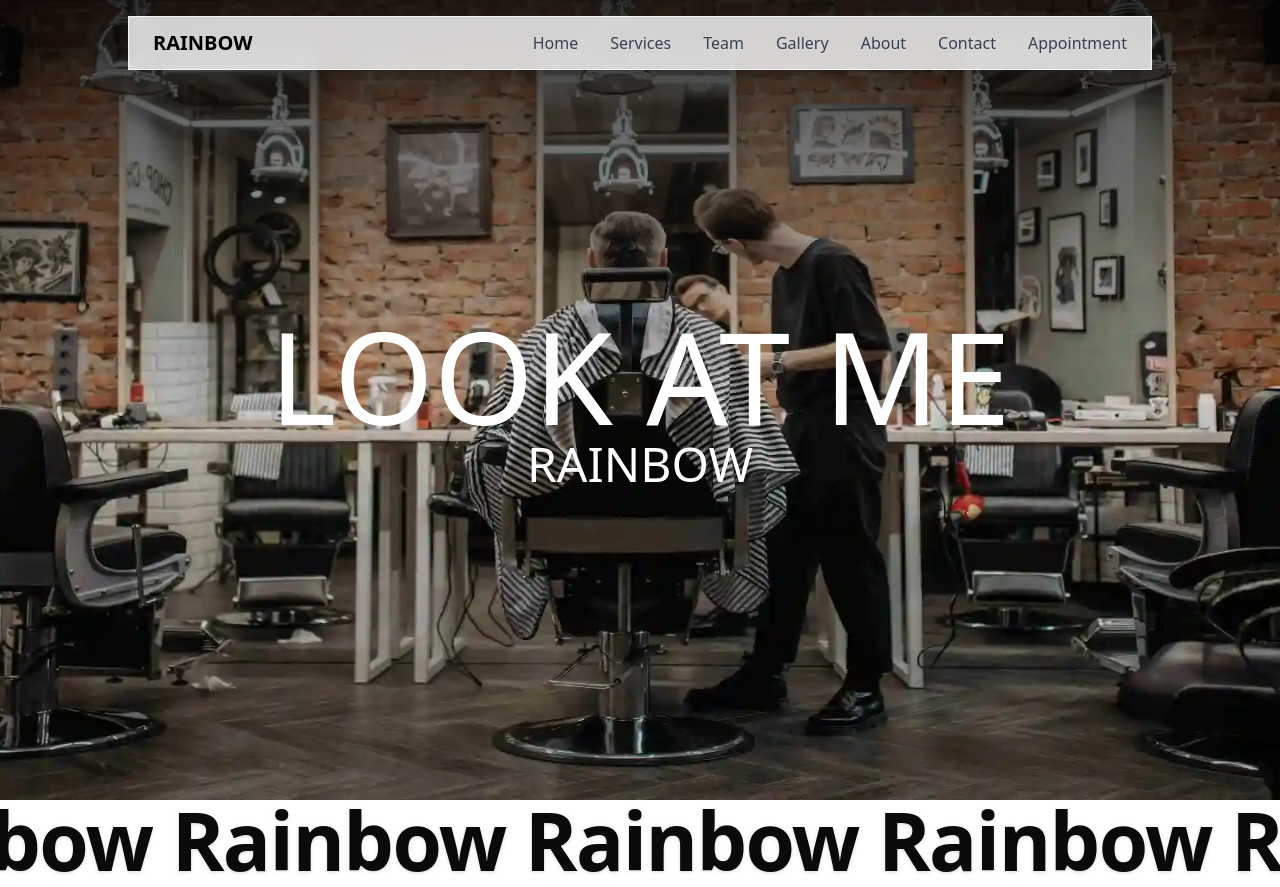
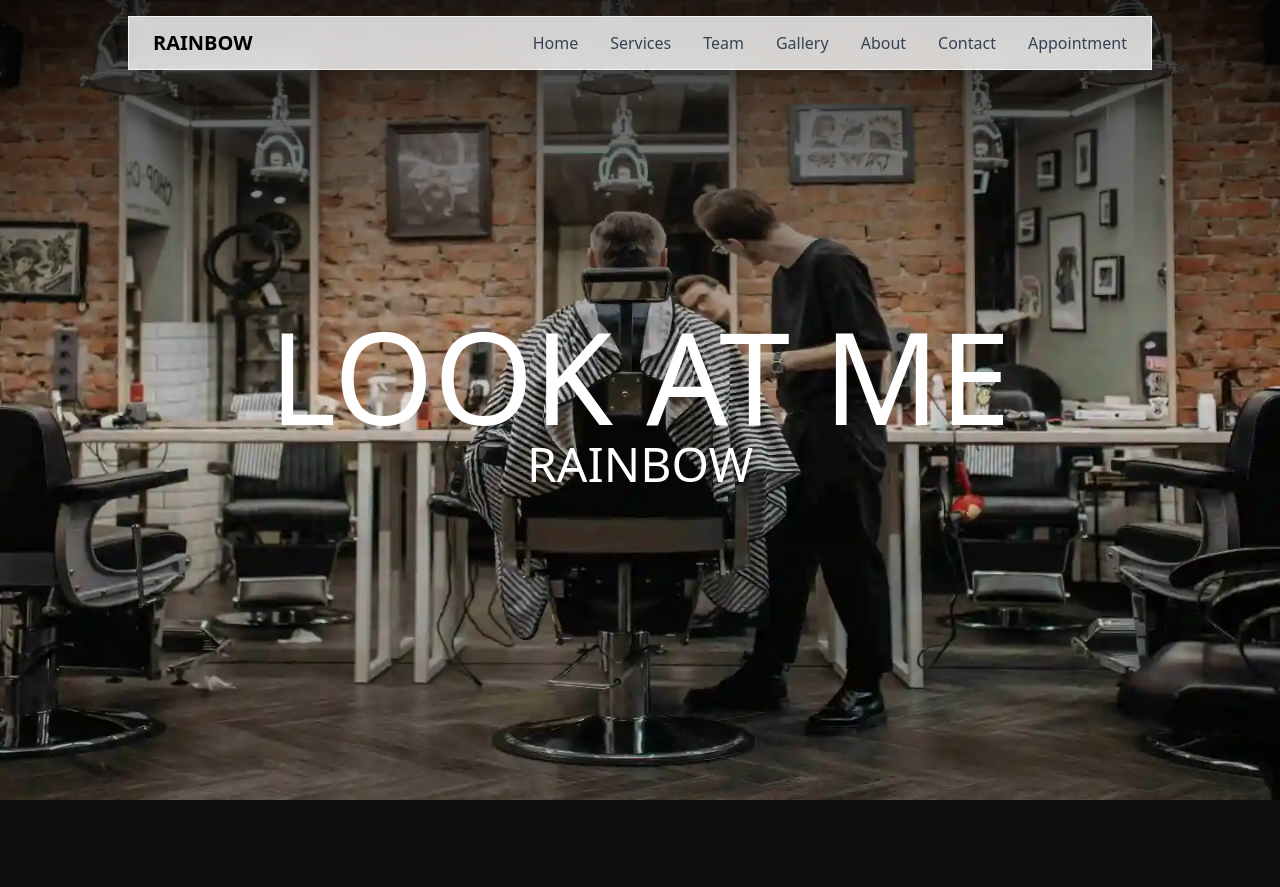
Before and after one commit to Manikandan0018/barbar-shop, a React (Vite) app: page / in a window 1280 px wide. Shown: the top 887 px of the page. Built offline with nearby package versions, Linux system fonts and the light colour scheme; a web font is replaced by a local one.

Commit message:
update: improved Login UI/UX and removed bg image

```diff
--- a/src/pages/Home/Home.jsx
+++ b/src/pages/Home/Home.jsx
@@ -6,7 +6,6 @@ import '../../App.css'
 import homeim from "../../image/barbar-home.webp";
 
 
-import ScrollVelocity from "../../components/ScrollVelocity";
 
 export const Home = () => {
   const textRef = useRef(null);
@@ -50,11 +49,7 @@ export const Home = () => {
         </div>
       </div>
 
-      <ScrollVelocity
-        texts={["Rainbow", "confidence start with Great Hair Cut"]}
-        velocity={100}
-        className="custom-scroll-text"
-      />
+
     </>
   );
 };
```
